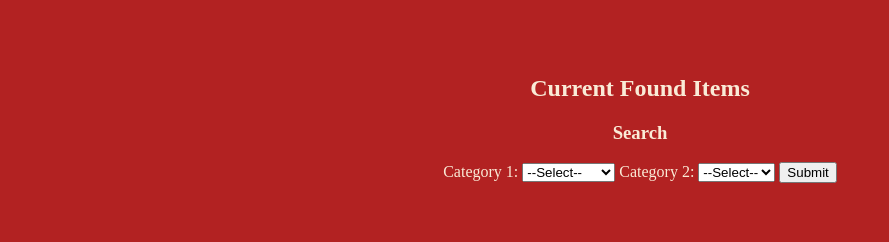
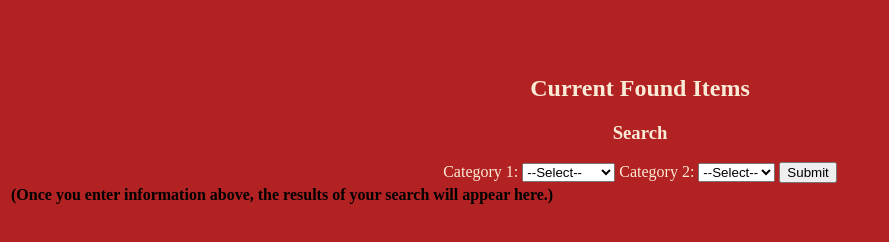
Before and after one commit to plavinio/Scavenger, a plain HTML site: page List.html in a window 1280 px wide. Shown: the part 82-324 px from the top of the page, without its empty margins (0-889 px from the left). Drawn offline with Linux system fonts and the light colour scheme; a web font is replaced by a local one.

Commit message:
starting work on the search results visuals

```diff
--- a/List.html
+++ b/List.html
@@ -30,6 +30,14 @@
         <input type="submit">
       </div>
     </form>
+
+    <div>
+      <table id="searchResults">
+	<tr>
+	  <th>(Once you enter information above, the results of your search will appear here.)</th>
+	</tr>
+      </table>
+    </div>
 </body>
 
 </html>
```
